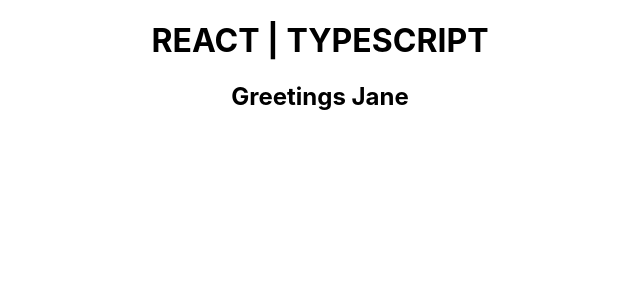
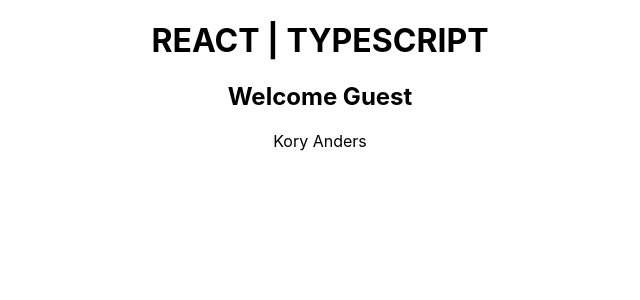
Before and after one commit to JPhasma/typescript-react-course, a React (Create React App) app: page / in a window 1280 px wide. Shown: the top 300 px of the page, without its empty margins (320-960 px from the left). Built offline with nearby package versions, Linux system fonts and the light colour scheme.

Commit message:
basic and object props

```diff
--- a/src/App.tsx
+++ b/src/App.tsx
@@ -1,11 +1,17 @@
 import './App.css';
 import { Greet } from './components/Greet';
+import { Person } from './components/Person';
 
 function App() {
+  const personName = {
+    first: 'Kory',
+    last: 'Anders',
+  };
   return (
     <div className='App'>
       <h1>REACT | TYPESCRIPT</h1>
-      <Greet name='Jane' />
+      <Greet name={'Jane'} messageCount={20} isLoggedIn={false} />
+      <Person name={personName} />
     </div>
   );
 }
--- a/src/components/Greet.tsx
+++ b/src/components/Greet.tsx
@@ -1,11 +1,17 @@
 type GreetProps = {
   name: string;
+  messageCount: number;
+  isLoggedIn: boolean;
 };
 
 export const Greet = (props: GreetProps) => {
   return (
     <div>
-      <h2>Greetings {props.name}</h2>
+      <h2>
+        {props.isLoggedIn
+          ? `Welcome ${props.name}, your have ${props.messageCount} unread messages`
+          : 'Welcome Guest'}
+      </h2>
     </div>
   );
 };
--- /dev/null
+++ b/src/components/Person.tsx
@@ -0,0 +1,14 @@
+type PersonProps = {
+  name: {
+    first: string;
+    last: string;
+  };
+};
+
+export const Person = (props: PersonProps) => {
+  return (
+    <div>
+      {props.name.first} {props.name.last}
+    </div>
+  );
+};
```
